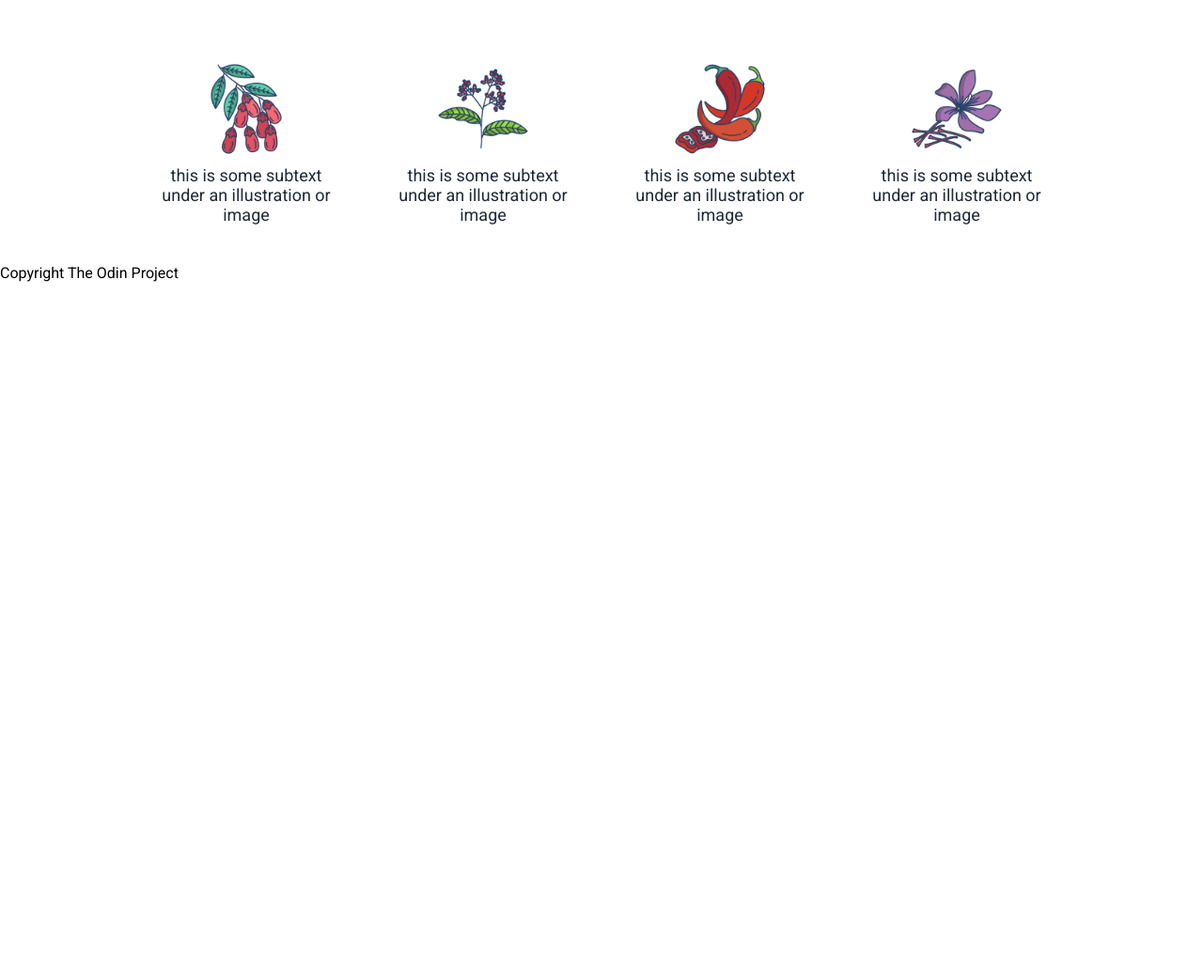
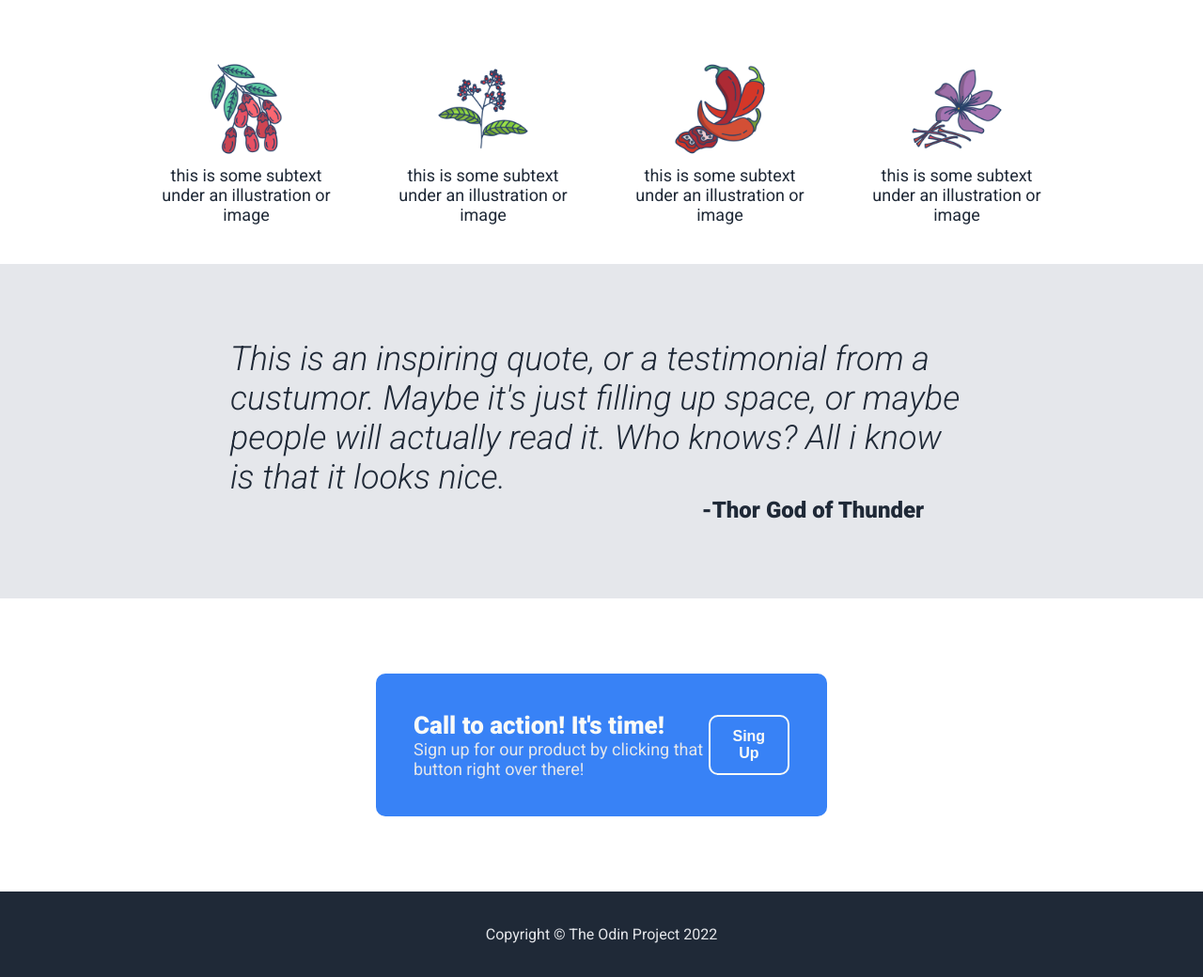
Before and after one commit to ferprimoso/landing-page, a plain HTML site: page index.html in a window 1280 px wide. Shown: the part 594-1634 px from the top of the page at 94% size. Before the commit the page ends 894 px from the top, so only its background shows below. Drawn offline with Linux system fonts and the light colour scheme.

Commit message:
Add quote and call to action

```diff
--- a/index.html
+++ b/index.html
@@ -48,11 +48,19 @@
             <div class="text">this is some subtext under an illustration or image</div>
         </div>
     </div>
-    <div></div>
-    <div></div>
+
+    <div class="quote-container">
+        <div class="quote">This is an inspiring quote, or a testimonial from a custumor. Maybe it's just filling up space, or maybe people will actually read it. Who knows? All i know is that it looks nice.</div>
+        <div class="author">-Thor God of Thunder</div>
+    </div>
+
+    <div class="calltoaction-container">
+        <div><h2>Call to action! It's time!</h2><p>Sign up for our product by clicking that button right over there!</p></div>
+        <button>Sing Up</button>
+    </div>
 
     <footer>
-        Copyright The Odin Project
+        Copyright © The Odin Project 2022
     </footer>
 
 
--- a/styles.css
+++ b/styles.css
@@ -75,6 +75,15 @@ img {
     height: 100px;
 }
 
+footer {
+    background-color: #1f2937;
+    color: #E5e7eb;
+    text-align: center;
+    padding: 36px;
+    display: flex;
+    justify-content: center;
+}
+
 .header-logo {
     font-size: 24px;
     color: #f9faf8;
@@ -124,3 +133,55 @@ img {
     font-size: 18px;
     color: #1f2937;
 }
+
+.quote-container {
+    background-color: #E5E7EB;
+    padding: 80px;
+    display: flex;
+    flex-direction: column;
+    justify-content: center;
+    align-items: center;
+}
+
+.quote {
+    font-size: 36px;
+    font-weight: lighter;
+    font-style: italic;
+    color: #1F2937;
+    width: 790px;
+}
+
+.author {
+    font-size: 24px;
+    font-weight: 800;
+    color: #1f2937;
+    padding-left: 450px;
+}
+
+.calltoaction-container {
+    background-color: #3882f6;
+    margin: 80px 400px;
+    padding: 40px;
+    border-radius: 10px;
+    display: flex;
+    justify-content: space-around;
+    align-items: center;
+}
+
+.calltoaction-container button {
+    border-style: solid;
+    border-width: 2px;
+    border-color: #f9faf8;
+}
+
+.calltoaction-container h2 {
+    color: #f9faf8;
+    font-size: 26px;
+    text-align: left;
+    margin: 0;
+}
+
+.calltoaction-container p {
+    color: #e5e7eb;
+    margin: 0;
+}
```
